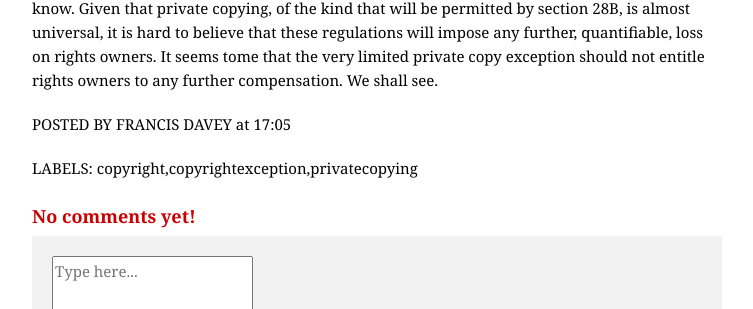
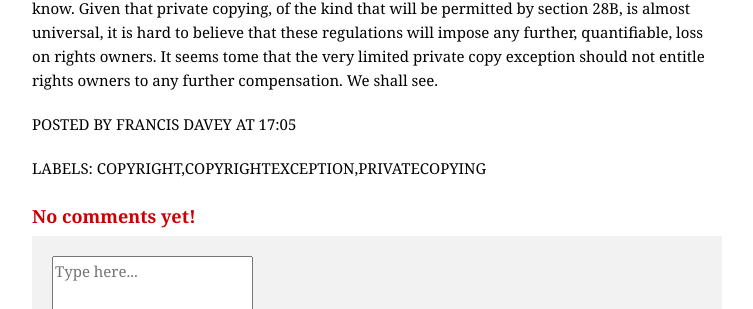
Before and after one commit to francisdavey/tech-law-blog, a Jekyll site: the page built from _posts/2014-07-30-private-copying-new-copyright-exception.md, in a window 1280 px wide and 900 px high, scrolled down 3871 px. Shown: the part 146-455 px from the top of the window, without its empty margins (138-891 px from the left). Built offline with Jekyll 4.4.1, drawn with Linux system fonts in a browser that asks for light colours; a style sheet for code colours, icons or effects is not loaded; part of the change alters nothing that is shown.

```diff
--- a/_layouts/post.html
+++ b/_layouts/post.html
@@ -7,7 +7,7 @@ layout: default
 
 {{ content }}
 
-<p>POSTED BY {{ page.author | upcase }} at {{ page.date | date: "%H:%M" }}</p>
-<p>LABELS: {% for tag in page.tags %}{{ tag }}{% endfor %}</p>
+<p>POSTED BY {{ page.author | upcase }} AT {{ page.date | date: "%H:%M" }}</p>
+<p>LABELS: {% for tag in page.tags %}{{ tag | upcase }}{% endfor %}</p>
 
 {% include welcomments/comments.html website_id = "XJgYEV6Vr2mTyVxVbhDMWKcac" %}
```
